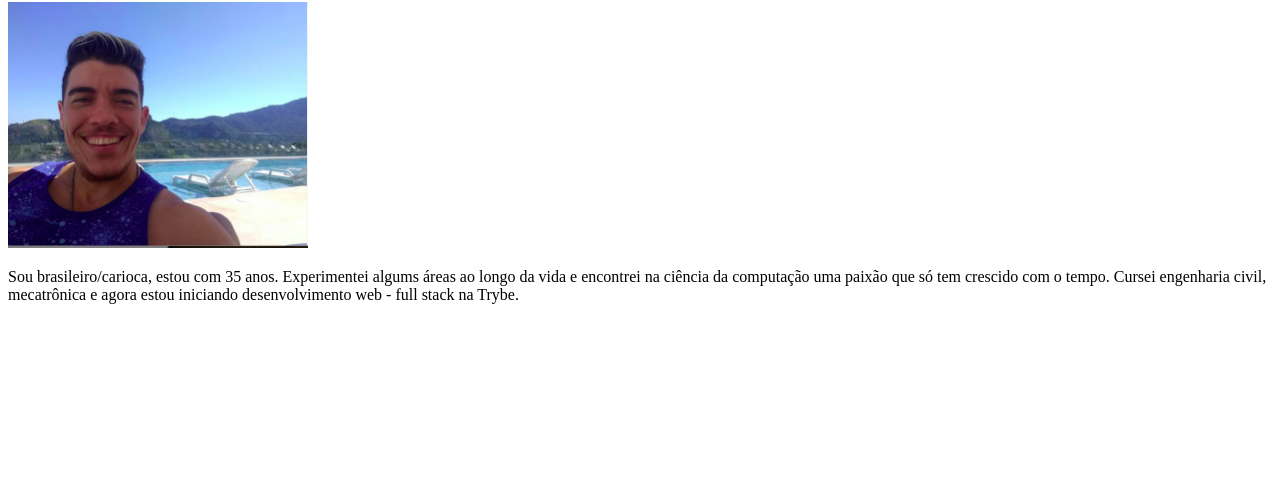
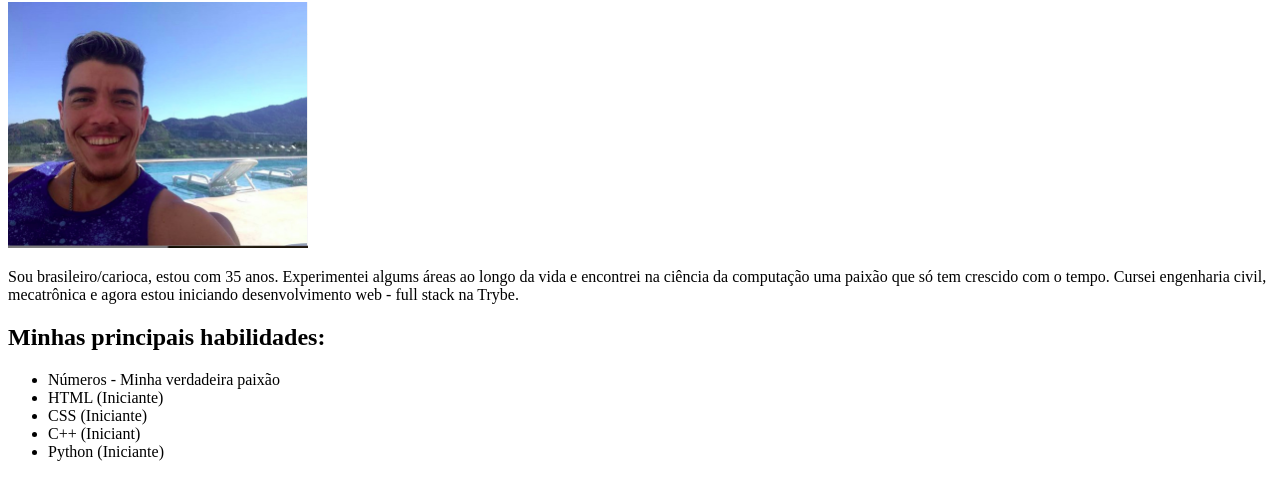
Before and after one commit to TGus17/gustavo-oliva-github-io, a plain HTML site: page index.html in a window 1280 px wide. Shown: the part 78-578 px from the top of the page. Drawn offline with Linux system fonts and the light colour scheme.

Commit message:
Adicionando minhas principais habilidades

```diff
--- a/index.html
+++ b/index.html
@@ -11,5 +11,14 @@
     <h1>Gustavo Oliva da Costa</h1>
     <img src="gustavo.jpg" alt="gustavo em um dia ensolarado" width="300px"/>
     <p>Sou brasileiro/carioca, estou com 35 anos. Experimentei algums áreas ao longo da vida e encontrei na ciência da computação uma paixão que só tem crescido com o tempo. Cursei engenharia civil, mecatrônica e agora estou iniciando desenvolvimento web - full stack na Trybe.</p>
+
+    <h2>Minhas principais habilidades:</h2>
+                <ul>
+                    <lI><a href=></a>Números - Minha verdadeira paixão</lI>
+                    <li><a href=></a>HTML (Iniciante)</li>
+                    <li><a href=></a>CSS (Iniciante)</li>
+                    <li><a href=></a>C++ (Iniciant)</li>
+                    <li><a href=></a>Python (Iniciante)</li>
+                </ul>
 </body>
 </html>
```
